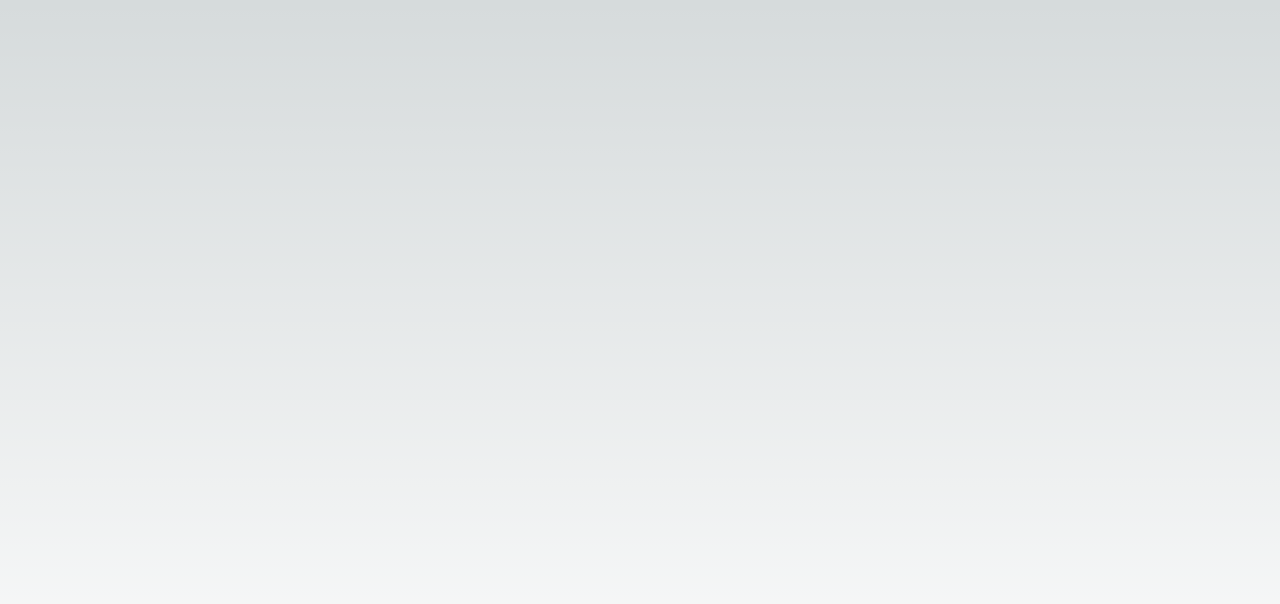
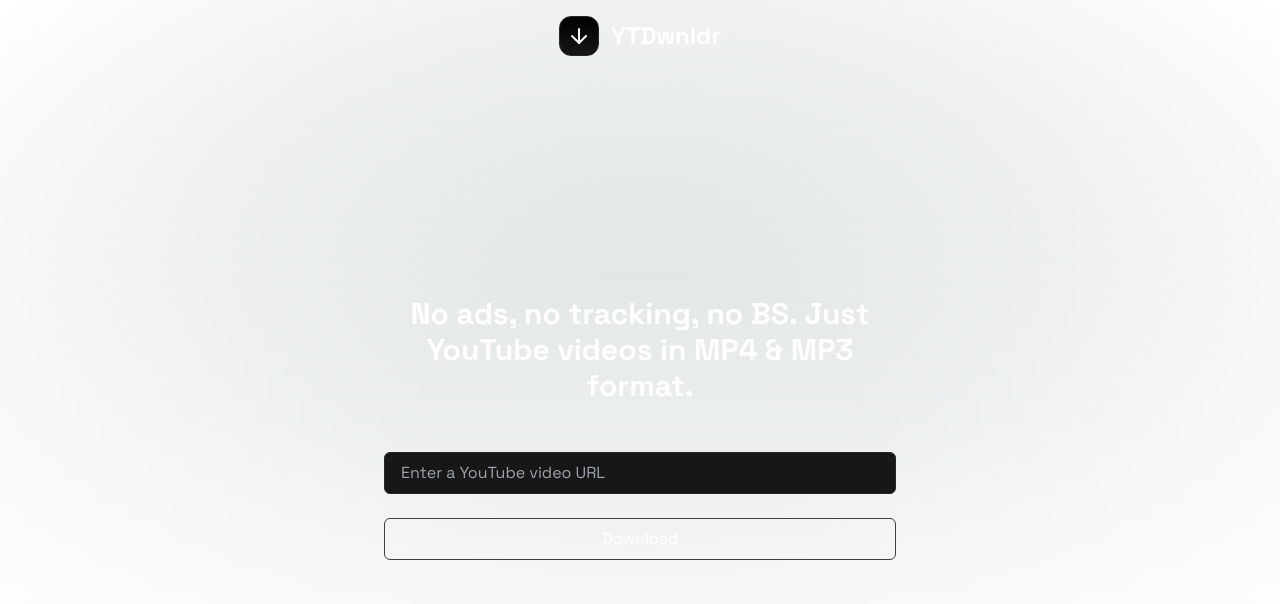
Before and after one commit to MiloDevs/ytdwnldr_frontend, a Next.js app: page / in a window 1280 px wide. Shown: the top 604 px of the page. Built offline with nearby package versions, Linux system fonts and the light colour scheme; no server answers.

Commit message:
Add new dependencies and update font in layout.tsx, update tailwind.config.ts

```diff
--- a/src/app/layout.tsx
+++ b/src/app/layout.tsx
@@ -1,12 +1,12 @@
 import type { Metadata } from "next";
-import { Inter } from "next/font/google";
+import { Space_Grotesk } from "next/font/google";
 import "./globals.css";
 
-const inter = Inter({ subsets: ["latin"] });
+const space_grotesk = Space_Grotesk({ weight: ["300", "400", "500", "600" , "700"], subsets: ["latin"]});
 
 export const metadata: Metadata = {
-  title: "Create Next App",
-  description: "Generated by create next app",
+  title: "YTDwnldr",
+  description: "Download YouTube videos as MP4 & MP3 files.",
 };
 
 export default function RootLayout({
@@ -16,7 +16,7 @@ export default function RootLayout({
 }>) {
   return (
     <html lang="en">
-      <body className={inter.className}>{children}</body>
+      <body className={space_grotesk.className}>{children}</body>
     </html>
   );
 }
--- a/src/app/page.tsx
+++ b/src/app/page.tsx
@@ -1,9 +1,180 @@
-import Image from "next/image";
+"use client";
+import { LucideArrowDown } from "lucide-react";
+import axios from "axios";
+import openSocket from "socket.io-client";
+import React, { Component } from "react";
 
-export default function Home() {
-  return (
-    <main className="flex min-h-screen p-24">
+const API_URL = process.env.NEXT_PUBLIC_API_URL || "http://localhost:3001/";
+const socket = openSocket(API_URL);
 
-    </main>
-  );
+interface State {
+  url: string;
+  tooltip: string;
+  downloadUrl: string;
+  loaded: string;
+  progress: string;
+  remainder: string;
+  videoName: string;
+  videoUploader: string;
+  isDownloading: boolean;
+  clientId: string;
 }
+
+export default class Home extends Component<{}, State> {
+  constructor(props: any) {
+    super(props);
+
+    this.state = {
+      clientId: "",
+      url: "",
+      tooltip: "",
+      downloadUrl: "",
+      loaded: "",
+      progress: "",
+      remainder: "",
+      videoName: "",
+      videoUploader: "",
+      isDownloading: false,
+    };
+  }
+
+  componentDidMount() {
+    socket.on("progress", (data) => {
+      this.setState({ progress: data });
+    });
+
+    socket.on("downloadCompletedServer", (data) => {
+      console.log(data[0]);
+      this.setState({ remainder: data[0] });
+    });
+
+    socket.on("audioDetails", (data) => {
+      console.log(data);
+      this.setState({ videoName: data.title });
+      this.setState({ videoUploader: data.author });
+    });
+
+    socket.on("clientId", (id) => {
+      this.setState({ clientId: id });
+      // Now you can use the client ID for future requests
+    });
+  }
+
+  handleInputChange = (e: any) => {
+    this.setState({ url: e.target.value });
+  };
+
+  handleSubmit = async (e: any) => {
+    e.preventDefault();
+    if (!this.state.url) {
+      this.setState({ tooltip: "Please enter a valid YouTube URL" });
+      return;
+    }
+
+    this.setState({ tooltip: "" });
+    this.setState({ loaded: "" });
+    this.setState({ progress: "" });
+    this.setState({ remainder: "" });
+    this.setState({ videoName: "" });
+    this.setState({ videoUploader: "" });
+    this.setState({ isDownloading: true });
+
+    try {
+      const res = await axios
+        .post(
+          `${API_URL}`,
+          {
+            url: this.state.url,
+            clientId: this.state.clientId,
+          },
+          {
+            method: "POST",
+            responseType: "blob",
+            onDownloadProgress: (progressEvent) => {
+              this.setState({ loaded: progressEvent.loaded.toString() });
+            },
+          }
+        )
+        .then((response) => {
+          const url = window.URL.createObjectURL(new Blob([response.data]));
+          const link = document.createElement("a");
+          const fileName = `${this.state.videoName} - ${this.state.videoUploader}.mp3`;
+          link.href = url;
+          link.setAttribute(
+            "download",
+            fileName || "audio.mp3"
+          );
+          document.body.appendChild(link);
+          link.click();
+          this.setState({ isDownloading: false });
+        });
+    } catch (err) {
+      console.log(err);
+      this.setState({ isDownloading: false });
+      this.setState({ tooltip: "An error occurred. Please try again." });
+    }
+  };
+
+  render() {
+    return (
+      <main className="flex flex-col min-h-screen p-4 bg-dot-white/[0.2] relative">
+        <div className="absolute pointer-events-none inset-0 flex items-center justify-center dark:bg-black bg-white [mask-image:radial-gradient(ellipse_at_center,transparent_20%,black)]"></div>
+        <nav className="flex w-full items-center z-10 justify-center">
+          <div className="flex items-center space-x-3">
+            <div className="h-10 w-10 bg-gradient-to-b from-black flex items-center justify-center to-neutral-900 border rounded-xl border-neutral-800">
+              <LucideArrowDown className="text-white" />
+            </div>
+            <h1 className="md:text-2xl font-bold text-white">YTDwnldr</h1>
+          </div>
+        </nav>
+        <section className="flex flex-col items-center justify-center flex-1">
+          <div className="flex flex-col items-center justify-center">
+            <h2 className="md:text-3xl font-bold text-white mt-4 max-w-lg text-center">
+              No ads, no tracking, no BS. Just YouTube videos in MP4 & MP3
+              format.
+            </h2>
+            <form className="w-full" onSubmit={this.handleSubmit}>
+              <div className="mt-12 relative">
+                {this.state.tooltip && (
+                  <p className="text-white text-sm font-medium text-center absolute -top-full bg-neutral-900 border border-neutral-800  px-2 py-1 rounded-md">
+                    {this.state.tooltip}
+                  </p>
+                )}
+                <input
+                  className="w-full bg-neutral-900 border border-neutral-800 text-white px-4 py-2 rounded-md"
+                  placeholder="Enter a YouTube video URL"
+                  value={this.state.url}
+                  disabled={this.state.isDownloading}
+                  name="url"
+                  onChange={this.handleInputChange}
+                  type="url"
+                />
+              </div>
+              <button
+                type="submit"
+                disabled={this.state.isDownloading}
+                className="bg-gradient-to-r overflow-clip relative mt-6 from-black-700 via-neutral-800 w-full z-10 focus:outline focus:outline-offset-1 to-neutral-900 text-white px-4 py-2 border border-neutral-700 rounded-md"
+              >
+                <p className="z-20 relative">
+                  {this.state.isDownloading
+                    ? `Downloading... ${Number(this.state.progress).toFixed(
+                        2
+                      )}%`
+                    : "Download"}
+                </p>
+                <div
+                  style={{
+                    width: this.state.isDownloading
+                      ? `${Number(this.state.progress).toFixed(2)}%`
+                      : "0%",
+                  }}
+                  className={`absolute inset-0 z-10 h-full bg-neutral-900 animate-pulse transition-all ease-in-out`}
+                ></div>
+              </button>
+            </form>
+          </div>
+        </section>
+      </main>
+    );
+  }
+}
--- /dev/null
+++ b/src/utils/cn.ts
@@ -0,0 +1,6 @@
+import { ClassValue, clsx } from "clsx";
+import { twMerge } from "tailwind-merge";
+
+export function cn(...inputs: ClassValue[]) {
+  return twMerge(clsx(inputs));
+}
--- a/tailwind.config.ts
+++ b/tailwind.config.ts
@@ -1,4 +1,11 @@
 import type { Config } from "tailwindcss";
+
+const svgToDataUri = require("mini-svg-data-uri");
+
+const colors = require("tailwindcss/colors");
+const {
+  default: flattenColorPalette,
+} = require("tailwindcss/lib/util/flattenColorPalette");
 
 const config: Config = {
   content: [
@@ -15,6 +22,40 @@ const config: Config = {
       },
     },
   },
-  plugins: [],
+  plugins: [
+    function ({ matchUtilities, theme }: any) {
+      matchUtilities(
+        {
+          "bg-grid": (value: any) => ({
+            backgroundImage: `url("${svgToDataUri(
+              `<svg xmlns="http://www.w3.org/2000/svg" viewBox="0 0 32 32" width="32" height="32" fill="none" stroke="${value}"><path d="M0 .5H31.5V32"/></svg>`
+            )}")`,
+          }),
+          "bg-grid-small": (value: any) => ({
+            backgroundImage: `url("${svgToDataUri(
+              `<svg xmlns="http://www.w3.org/2000/svg" viewBox="0 0 32 32" width="8" height="8" fill="none" stroke="${value}"><path d="M0 .5H31.5V32"/></svg>`
+            )}")`,
+          }),
+          "bg-dot": (value: any) => ({
+            backgroundImage: `url("${svgToDataUri(
+              `<svg xmlns="http://www.w3.org/2000/svg" viewBox="0 0 32 32" width="16" height="16" fill="none"><circle fill="${value}" id="pattern-circle" cx="10" cy="10" r="1.6257413380501518"></circle></svg>`
+            )}")`,
+          }),
+        },
+        { values: flattenColorPalette(theme("backgroundColor")), type: "color" }
+      );
+    },
+  ],
 };
 export default config;
+
+function addVariablesForColors({ addBase, theme }: any) {
+  let allColors = flattenColorPalette(theme("colors"));
+  let newVars = Object.fromEntries(
+    Object.entries(allColors).map(([key, val]) => [`--${key}`, val])
+  );
+
+  addBase({
+    ":root": newVars,
+  });
+}
```
Also changed, not shown: package.json (+11 -4 lines), 2 other files (tests, documents, lock files or other folders).
